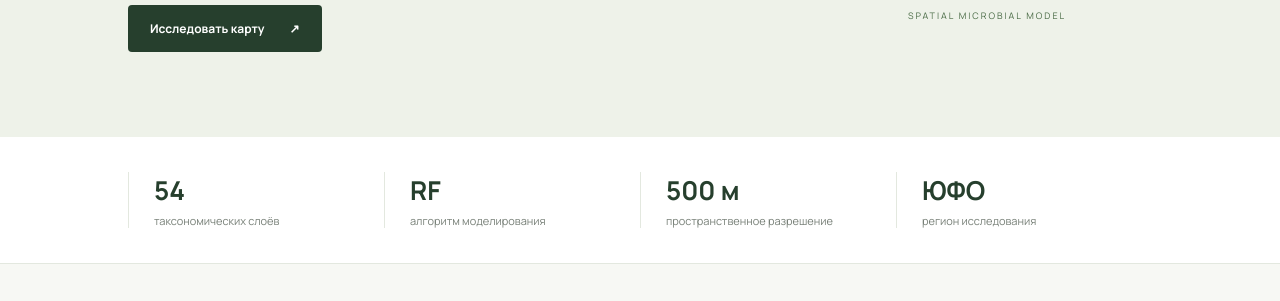
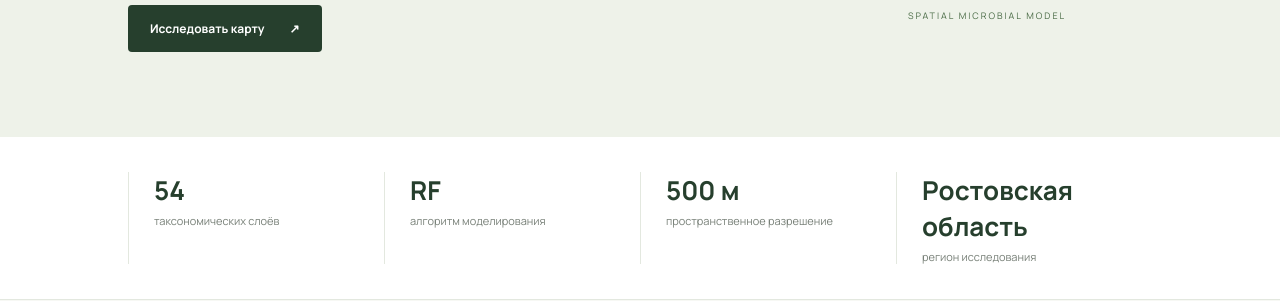
Before and after one commit to GnomGenome/SOILTWIN, a plain HTML site: page index.html in a window 1280 px wide. Shown: the part 499-800 px from the top of the page. Drawn offline with nearby package versions, Linux system fonts and the light colour scheme.

Commit message:
Update index.html

```diff
--- a/index.html
+++ b/index.html
@@ -80,7 +80,7 @@
         </div>
 
         <div class="stat">
-            <strong>ЮФО</strong>
+            <strong>Ростовская область</strong>
             <span>регион исследования</span>
         </div>
     </section>
```
